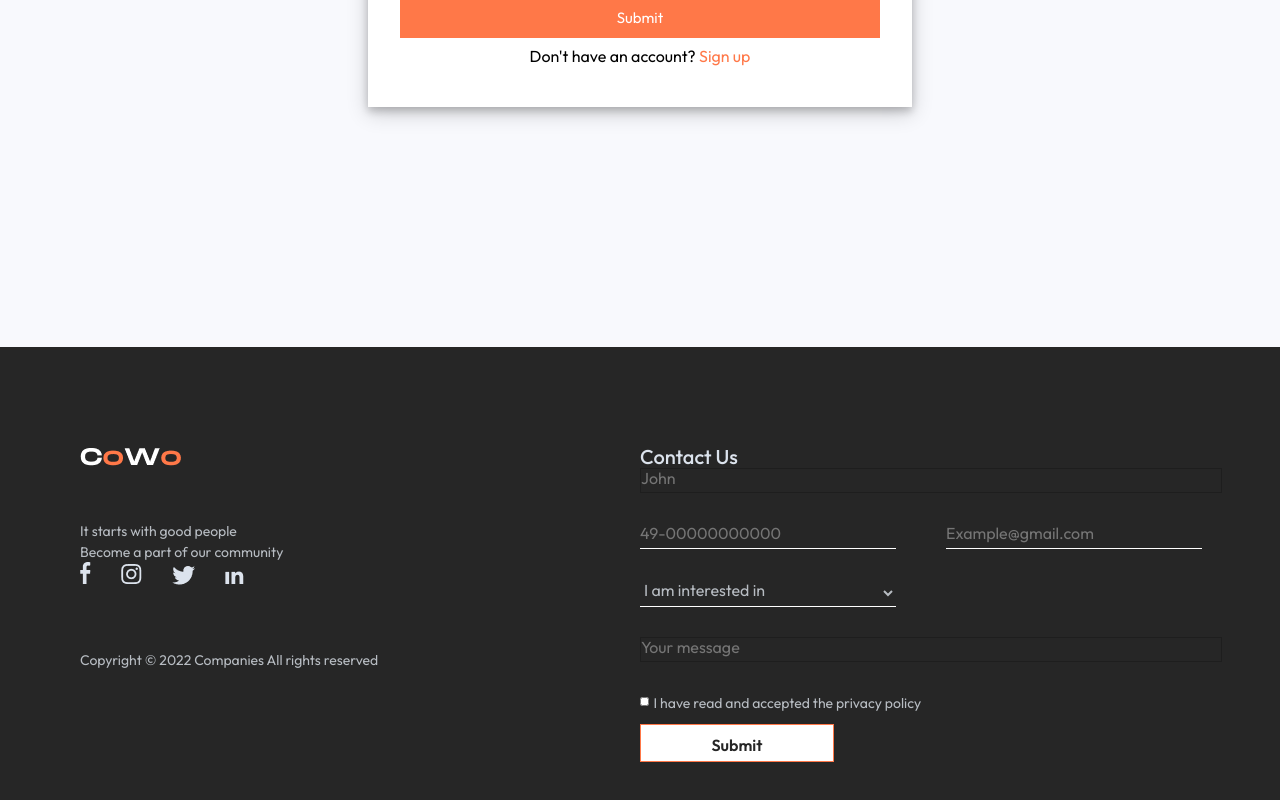
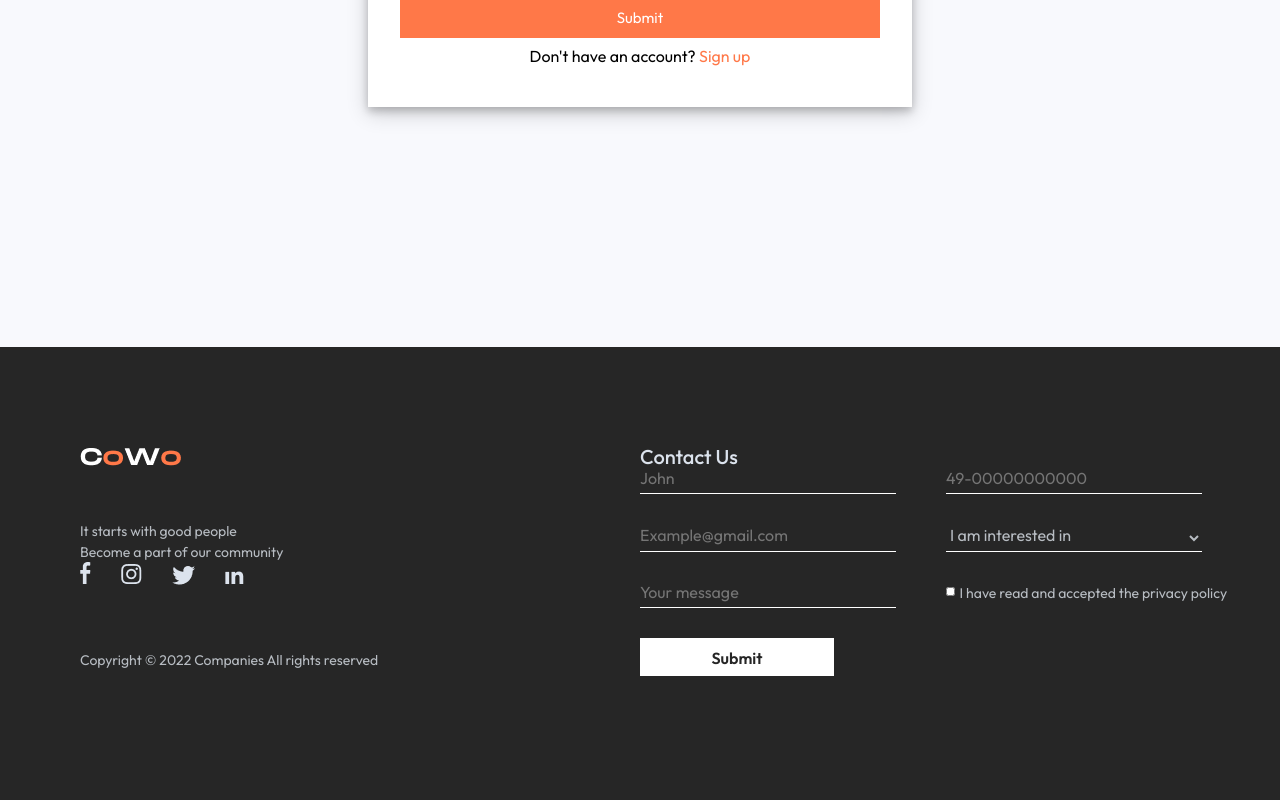
Before and after one commit to Nizami9/coworking, a React (Create React App) app: page /signin in a window 1280 px wide. Shown: the part 513-1313 px from the top of the page. Built offline with nearby package versions, Linux system fonts and the light colour scheme.

Commit message:
fixed the problem with SignIn CSS

```diff
--- a/src/Components/Footer/Footer.css
+++ b/src/Components/Footer/Footer.css
@@ -63,13 +63,13 @@ a>img:hover {
     flex-wrap: wrap;
 }
 
-.formFooter>input, #selectInterest {
+.formFooter>input, #selectInterest, .footerNameForm {
     margin-bottom: 30px;
     width: 40%;
     margin-right: 50px;
     background-color: transparent;
     border: none;
-    border-bottom: white solid 1px;
+    border-bottom: 1px solid white;
     font-weight: 400;
     font-size: 16px;
     color: #B7BCC2;
@@ -103,11 +103,6 @@ a>img:hover {
     padding-top: 5px;
     margin-right: 50%;
 }
-
-/* #yourText {
-    width: 87.5%;
-} */
-
 
 /* Media Query */
 
--- a/src/Components/Footer/Footer.js
+++ b/src/Components/Footer/Footer.js
@@ -24,7 +24,7 @@ const Footer = () => {
         <div className='rightContainerFooter'>
             <h3>Contact Us</h3>
             <form className='formFooter'>
-              <input type='text' placeholder='John'/>
+              <input className='footerNameForm' type='text' placeholder='John'/>
               <input type="tel" id="phone" name="phone" pattern="+[0-9]{2}-[0-9]{11}" placeholder='49-00000000000'/>
               <input type="email" id="email" name="email" placeholder='Example@gmail.com' />
               <select id="selectInterest" name="interestlist">
--- a/src/Components/Sign-Up/style.css
+++ b/src/Components/Sign-Up/style.css
@@ -16,14 +16,14 @@
     background-color: #f8f9fd;
   }
 
-  input[type="text"],
-  input[type="password"] {
+  .input-container>input[type="text"],
+  .input-container>input[type="password"] {
     height: 25px;
     width:91%;
     border: 1px solid rgba(0, 0, 0, 0.2);
   }
 
-  input[type="submit"] {
+  .button-container>input[type="submit"] {
     margin-top: 10px;
     cursor: pointer;
     font-size: 15px;
```
